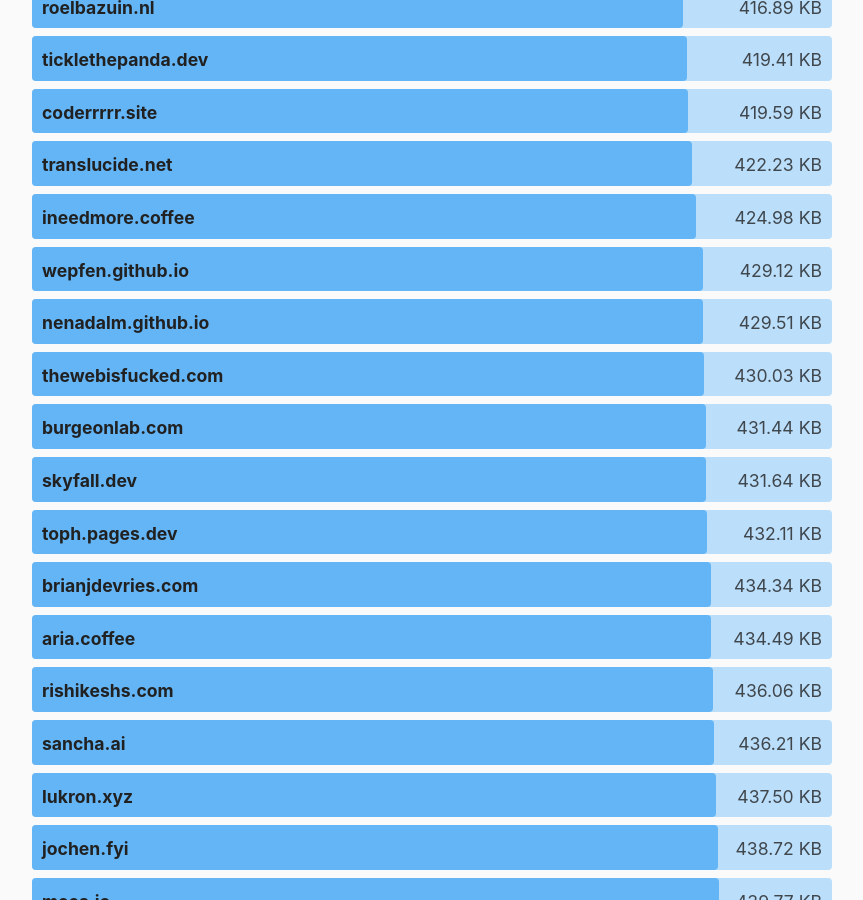
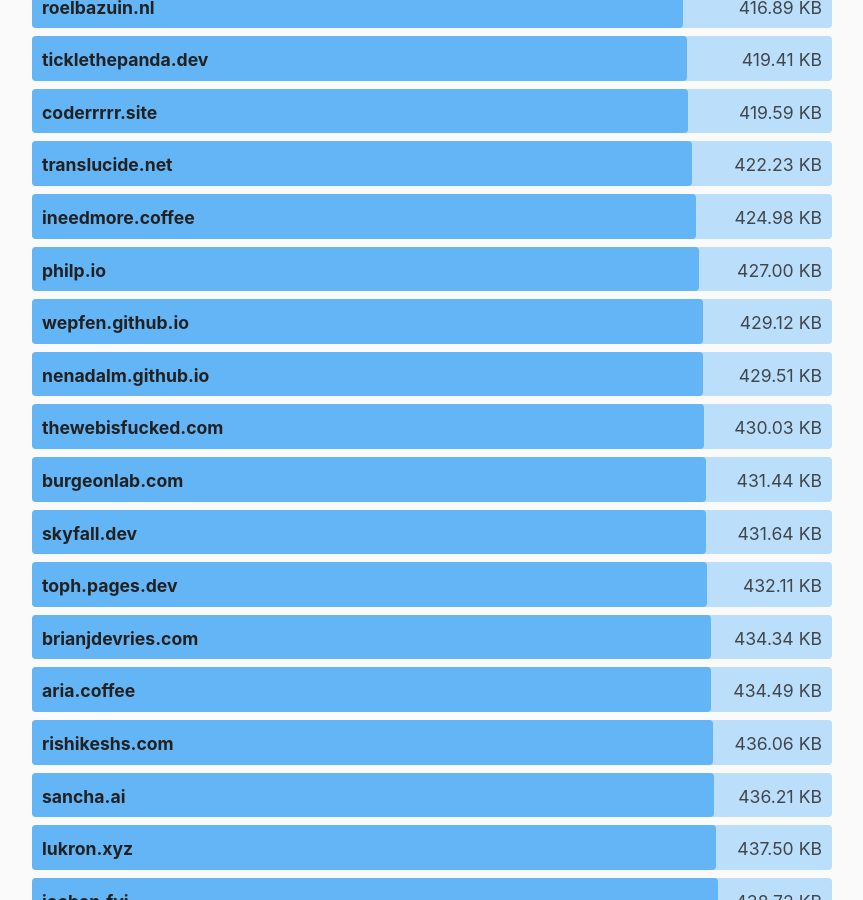
Before and after one commit to kevquirk/512kb.club, a Jekyll site: the page built from index.md, in a window 1280 px wide and 900 px high, scrolled down 45305 px. Shown: the whole window, without its empty margins (208-1071 px from the left). Built offline with Jekyll 4.4.1, drawn with Linux system fonts in a browser that asks for light colours.

Commit message:
Adding philp.io to sites.yml

```diff
--- a/_data/sites.yml
+++ b/_data/sites.yml
@@ -4407,3 +4407,8 @@
   url: https://zwieratko.sk/
   size: 30.94
   last_checked: 2025-08-30
+
+- domain: philp.io
+  url: https://philp.io/
+  size: 427
+  last_checked: 2025-11-22
```
